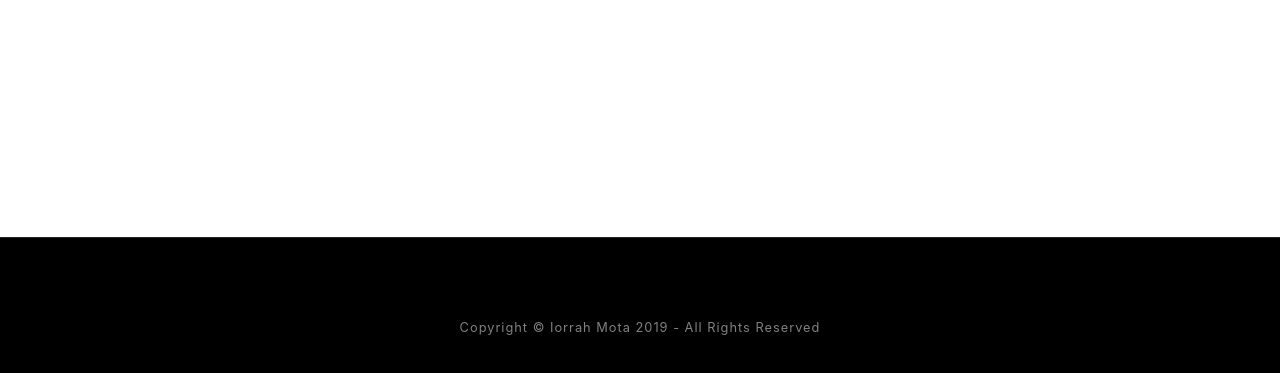
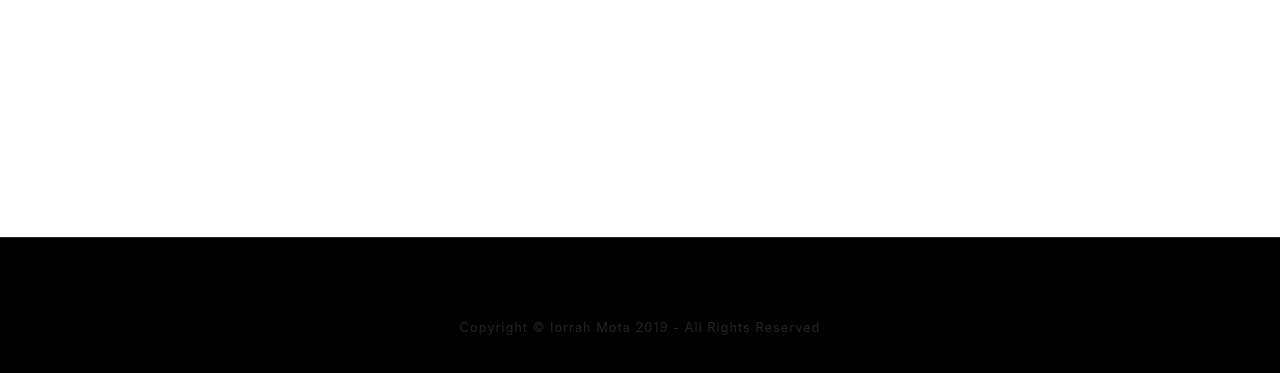
Before and after one commit to iorrah/portfolio-grayscale, a website with bundled scripts: page index.html in a window 1280 px wide. Shown: the part 5815-6188 px from the top of the page. Built offline with nearby package versions, Linux system fonts and the light colour scheme.

Commit message:
Make Footer gray and shorter

```diff
--- a/index.html
+++ b/index.html
@@ -279,7 +279,7 @@
   </section>
 
   <!-- Footer -->
-  <footer class="small text-center text-white-50">
+  <footer class="small text-center">
     <div class="container">
       Copyright &copy; Iorrah Mota 2019 - All Rights Reserved
     </div>
--- a/scss/grayscale.scss
+++ b/scss/grayscale.scss
@@ -58,7 +58,8 @@ a {
 }
 
 footer {
-  padding: 5rem 0;
-  background: $black !important;
-  border-top: 1px solid darken($white, 85%);
+  padding: 3rem 0;
+  background: $gray-110 !important;
+  border: 0;
+  color: $gray-500;
 }
```
